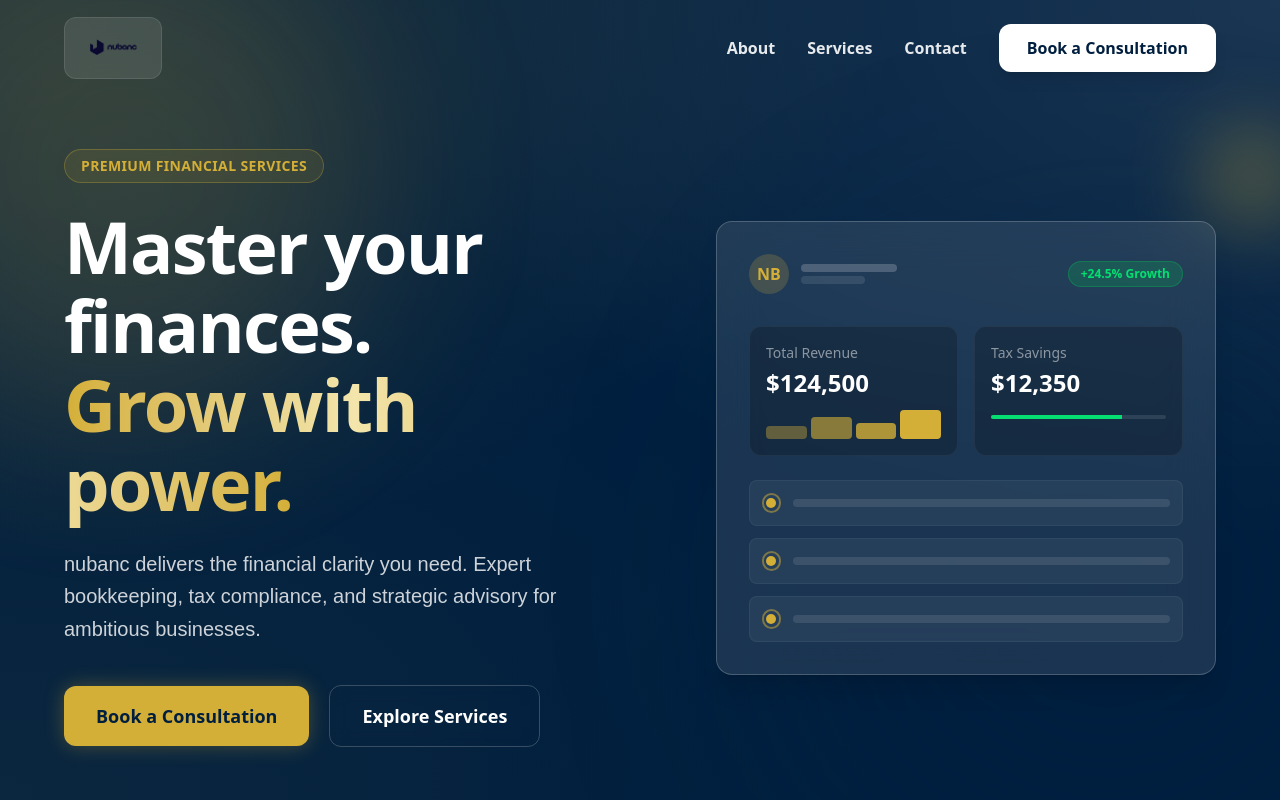
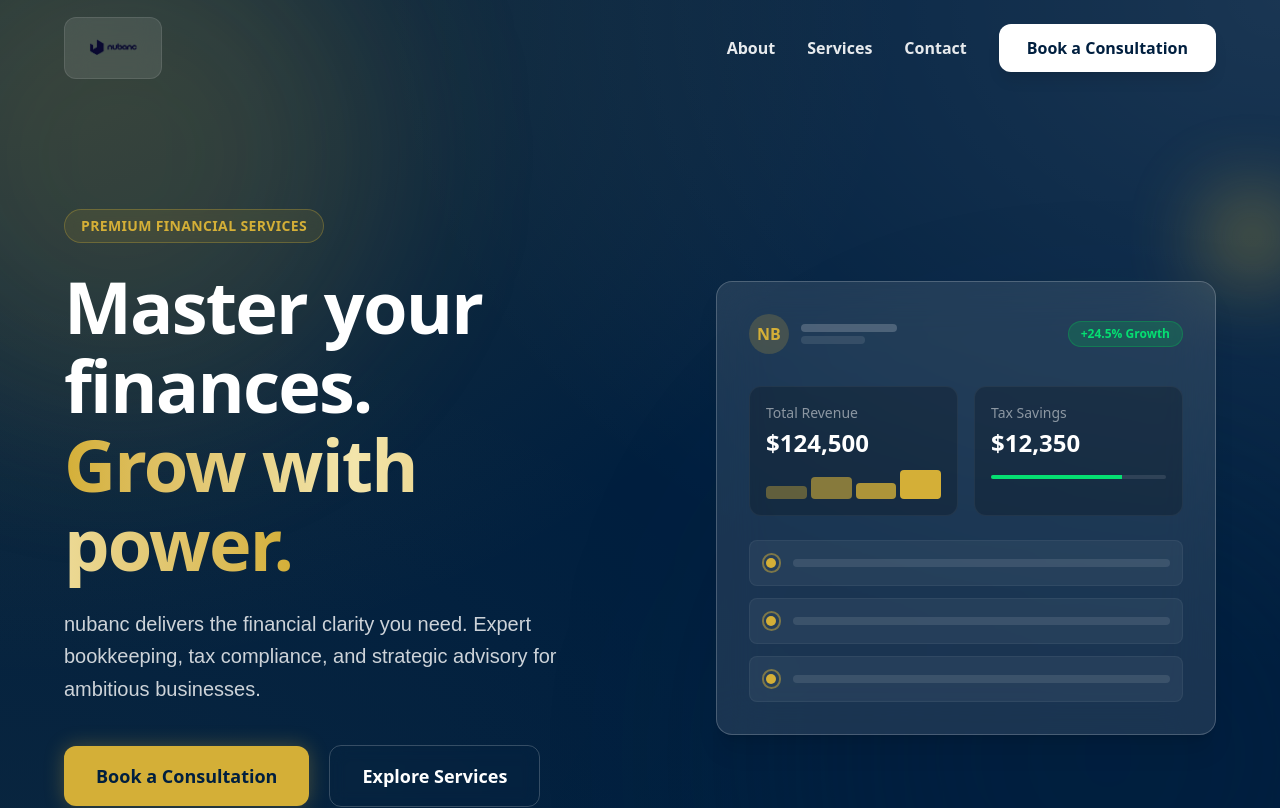
Before and after one commit to kuipid01/nubanc, a React (Vite) app: page / in a window 1280 px wide. Shown: the top 808 px of the page. Built offline with nearby package versions, Linux system fonts and the light colour scheme.

Commit message:
ui changes

```diff
--- a/src/components/Hero.tsx
+++ b/src/components/Hero.tsx
@@ -4,7 +4,7 @@ import { motion } from "framer-motion";
 const Hero: React.FC = () => {
 
     return (
-        <section className="relative min-h-[90vh] md:min-h-screen flex items-center pt-24 overflow-hidden bg-mesh text-white">
+        <section className="relative min-h-[90vh] md:min-h-[120vh] pb-10 flex items-center pt-24 overflow-hidden bg-mesh text-white">
             {/* Background blobs */}
             <div className="absolute top-0 left-0 w-full h-full overflow-hidden pointer-events-none">
                 <div className="absolute top-[-10%] left-[-10%] w-[500px] h-[500px] bg-accent-gold/20 rounded-full blur-[100px] animate-pulse" />
```
